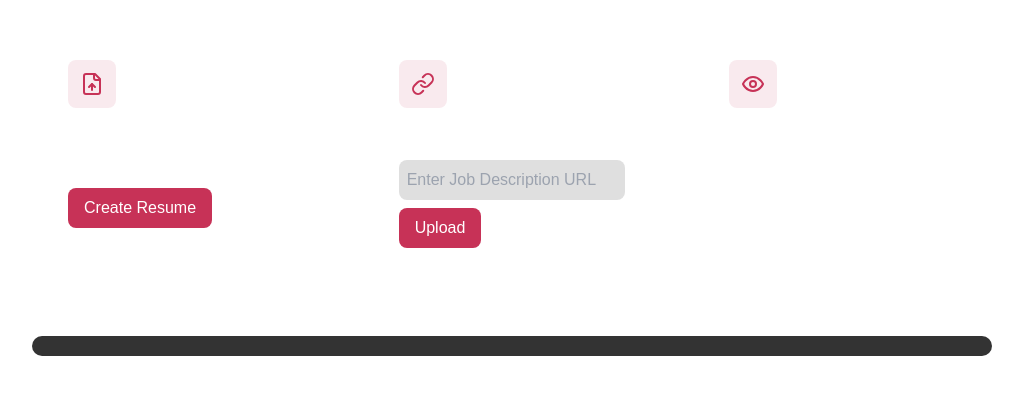
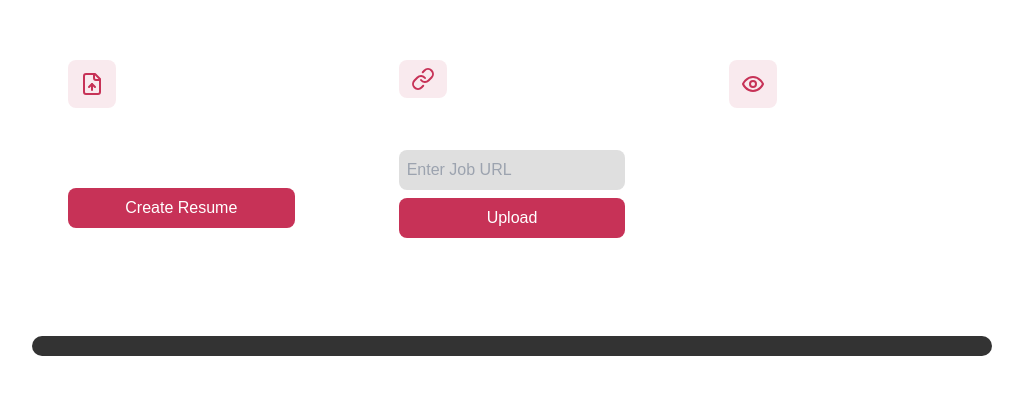
Before and after one commit to Mac0nia/DearCV, a React (Vite) app: page / in a window 1280 px wide. Shown: the part 2786-3180 px from the top of the page, without its empty margins (128-1151 px from the left). Built offline with nearby package versions, Linux system fonts and the light colour scheme.

Commit message:
dashboard buttons

```diff
--- a/src/components/Dashboard.tsx
+++ b/src/components/Dashboard.tsx
@@ -31,28 +31,28 @@ const Dashboard: React.FC = () => {
         <p className="text-white/70 text-lg max-w-2xl mx-auto">Optimize your resume with cutting-edge tools</p>
       </header>
       <main className="dashboard-main">
-        <div className="grid md:grid-cols-3 gap-8 justify-items-center">
+        <div className="grid grid-cols-1 md:grid-cols-2 lg:grid-cols-3 gap-8 justify-items-center">
           <div className="group relative create-resume">
-            <div className="relative bg-white/5 backdrop-blur-sm rounded-xl p-4 ring-1 ring-white/10 hover:ring-white/20 transition-all h-full">
+            <div className="relative bg-white/5 backdrop-blur-sm rounded-xl p-4 ring-1 ring-white/10 hover:ring-white/20 transition-all h-full flex flex-col">
               <div className="flex items-center justify-center w-12 h-12 bg-primary/10 rounded-lg mb-4">
                 <FileUp className="h-6 w-6 text-primary"/>
               </div>
               <h3 className="text-xl font-bold text-white mb-2">Create New Optimized Resume</h3>
-              <button onClick={handleCreateResume} className="bg-primary hover:bg-primary-hover text-white px-4 py-2 rounded-lg transition-colors duration-200">Create Resume</button>
+              <button className="bg-primary hover:bg-primary-hover text-white w-full px-4 py-2 rounded-lg transition-colors duration-200">Create Resume</button>
             </div>
           </div>
           <div className="group relative upload-job-description">
-            <div className="relative bg-white/5 backdrop-blur-sm rounded-xl p-4 ring-1 ring-white/10 hover:ring-white/20 transition-all h-full">
+            <div className="relative bg-white/5 backdrop-blur-sm rounded-xl p-4 ring-1 ring-white/10 hover:ring-white/20 transition-all h-full flex flex-col">
               <div className="flex items-center justify-center w-12 h-12 bg-primary/10 rounded-lg mb-4">
                 <Link className="h-6 w-6 text-primary" />
               </div>
-              <h3 className="text-xl font-bold text-white mb-2">Upload Job Description</h3>
-              <input type="url" placeholder="Enter Job Description URL" className="upload-url text-white p-2 rounded-lg mb-2 w-full" />
-              <button className="bg-primary hover:bg-primary-hover text-white px-4 py-2 rounded-lg transition-colors duration-200">Upload</button>
+              <h3 className="text-xl font-bold text-white mb-2">Upload Job</h3>
+              <input type="url" placeholder="Enter Job URL" className="upload-url text-white p-2 rounded-lg mb-2 w-full" />
+              <button className="bg-primary hover:bg-primary-hover text-white w-full px-4 py-2 rounded-lg transition-colors duration-200">Upload</button>
             </div>
           </div>
           <div className="group relative view-resumes">
-            <div className="relative bg-white/5 backdrop-blur-sm rounded-xl p-4 ring-1 ring-white/10 hover:ring-white/20 transition-all h-full">
+            <div className="relative bg-white/5 backdrop-blur-sm rounded-xl p-4 ring-1 ring-white/10 hover:ring-white/20 transition-all h-full flex flex-col">
               <div className="flex items-center justify-center w-12 h-12 bg-primary/10 rounded-lg mb-4">
                 <Eye className="h-6 w-6 text-primary" />
               </div>
```
